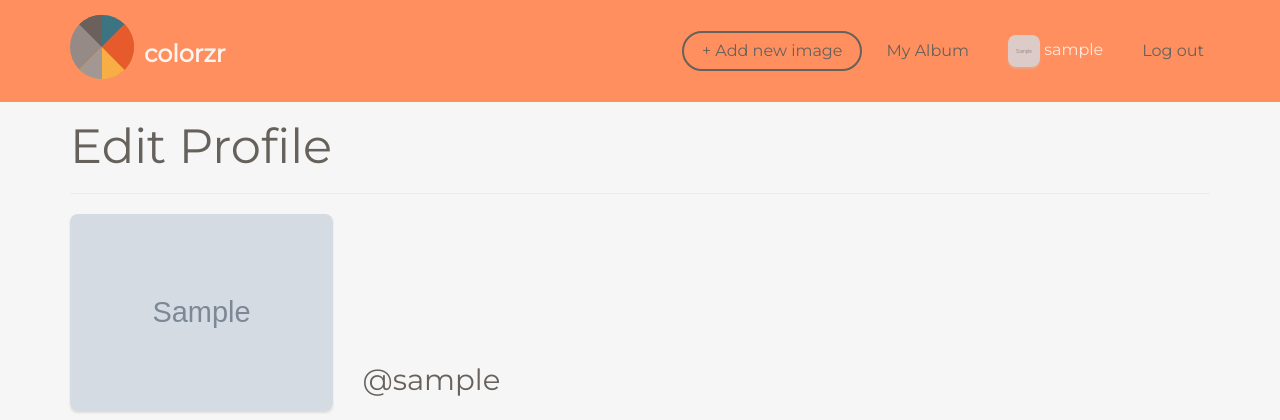
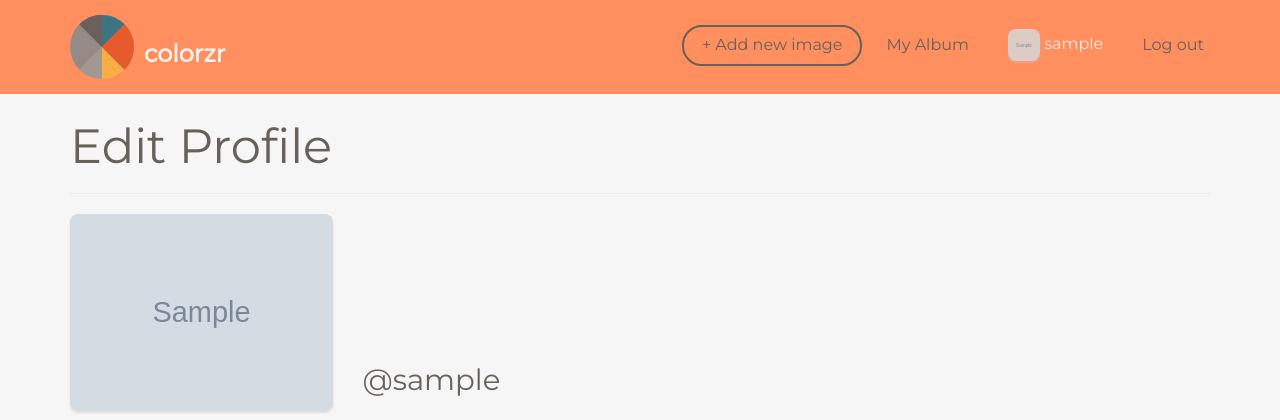
Before and after one commit to ericpts/ProiectIP, a Django app: page /me/ in a window 1280 px wide. Shown: the top 420 px of the page. Run offline with Django 3.2, Linux system fonts and the light colour scheme; a user stored in the database is signed in; tables that the repository leaves empty hold one stand-in row (values such as "Sample post"); grey boxes marked "Sample" are stand-in pictures; parts of the project's set-up code (start-up, migrations or seed data) failed here and were passed over; some libraries are stand-ins or nearby versions.

Commit message:
Fixed header being too high

```diff
--- a/colorzr/accounts/templates/accounts/thumbnail_profile.html
+++ b/colorzr/accounts/templates/accounts/thumbnail_profile.html
@@ -1,6 +1,6 @@
 <!-- Template used to a thumbnail view of a user's profile. -->
 
-<a href="{% url 'view_profile' username=user.username %}">
+<a href="{% url 'view_profile' username=user.username %}" style="margin-top: 0px; margin-bottom: 0px;">
     <img class="iconos img-rounded" src="{{ user.profile.avatar_url_or_default }}"
         style="width: 32px; height: 32px;" alt="{{ user.username }}" title="{{ user.username }}">
     {% if not hide_username %}
```
